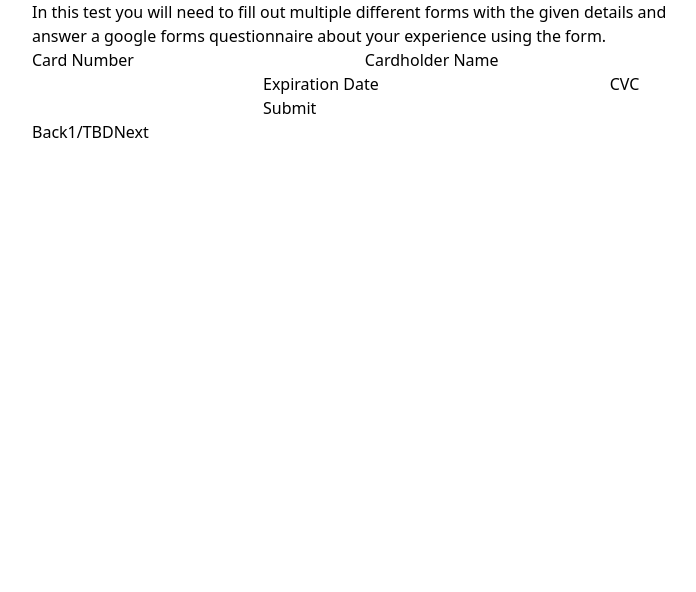
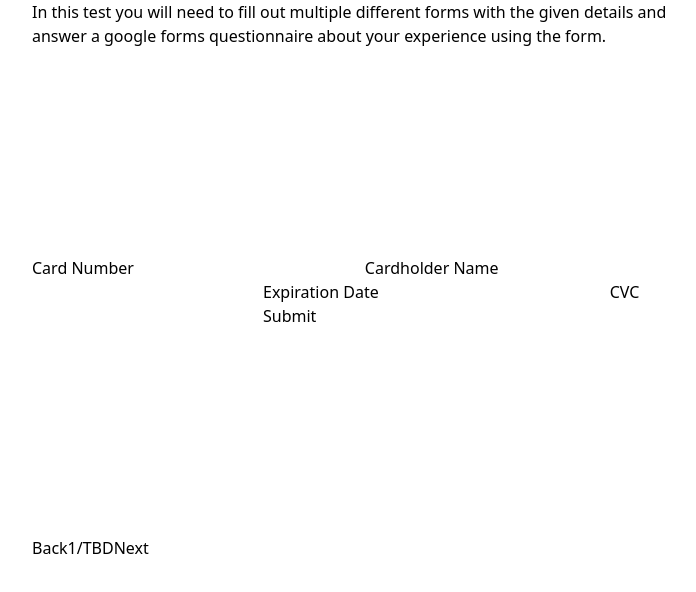
Before and after one commit to TLDRQwerty/Engineering-Science-Forms, a React app: page / in a window 1280 px wide. Shown: the top 592 px of the page, without its empty margins (288-984 px from the left). Built offline with nearby package versions, Linux system fonts and the light colour scheme.

Commit message:
Fixed stuff

```diff
--- a/package.json
+++ b/package.json
@@ -4,7 +4,7 @@
 	"main": "./src/index",
 	"scripts": {
 		"dev": "NODE_ENV=development webpack serve",
-		"build": "NODE_ENV=production webpack --mode=production",
+		"build": "NODE_ENV=production webpack",
 		"upload": "yarn build && git subtree push --prefix dist origin gh-pages"
 	},
 	"resolutions": {
--- a/src/App.tsx
+++ b/src/App.tsx
@@ -1,5 +1,4 @@
 import React from 'react';
-import Introduction from './introduction';
 import Questionnaire from './Questionnaire';
 
 import css from './App.module.css'
@@ -7,7 +6,6 @@ import css from './App.module.css'
 export default function App() {
 	return (
 		<div className={css.wrapper}>
-			<Introduction />
 			<Questionnaire />
 		</div>
 	)
--- /dev/null
+++ b/src/Questionnaire.module.css
@@ -0,0 +1,5 @@
+.wrapper {
+	display: grid;
+	height: 70vh;
+	align-content: space-between;
+}
--- a/src/Questionnaire.tsx
+++ b/src/Questionnaire.tsx
@@ -1,7 +1,10 @@
 import React from 'react';
+import Introduction from './introduction';
 import useStorage from './hooks/useStorage'
 import { One, Two } from './Questions'
 import Button from './ui/Button';
+
+import css from './Questionnaire.module.css';
 
 export default function() {
 	const [current, setCurrent] = useStorage('current-question', '1');
@@ -28,7 +31,8 @@ export default function() {
 	}
 
 	return (
-		<div>
+		<div className={css.wrapper}>
+			<Introduction />
 			{getQuestion()}
 			<div>
 				<Button label="Back" onClick={handleBack}/>
--- a/webpack.config.js
+++ b/webpack.config.js
@@ -1,14 +1,13 @@
 const path = require('path');
 const HTMLWebpackPlugin = require('html-webpack-plugin');
 
-const IS_PRODUCTION = (mode) => mode === 'PRODUCTION';
+const IS_PRODUCTION = process.env.NODE_ENV === 'production';
 const IS_DEVELOPMENT = !IS_PRODUCTION;
 
 module.exports = (env, options) => {
 	return {
 		entry: './src/index.tsx',
-		mode: 'production',
-		watch: IS_DEVELOPMENT,
+		mode: process.env.NODE_ENV,
 		module: {
 			rules: [
 				{
```
